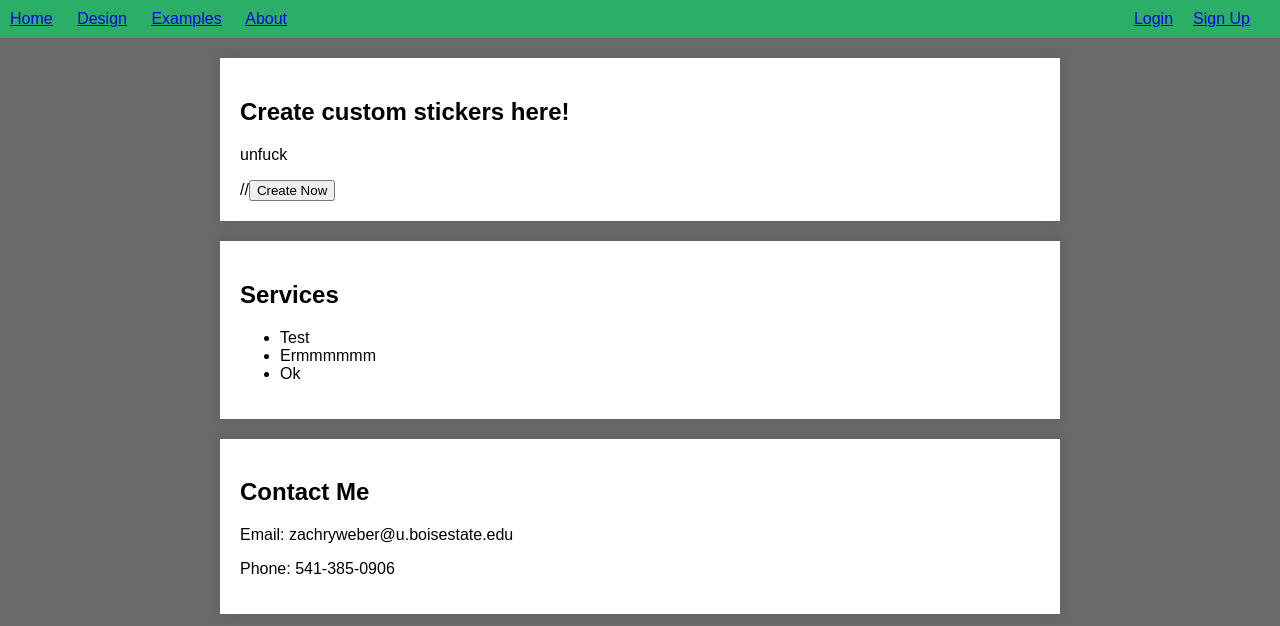
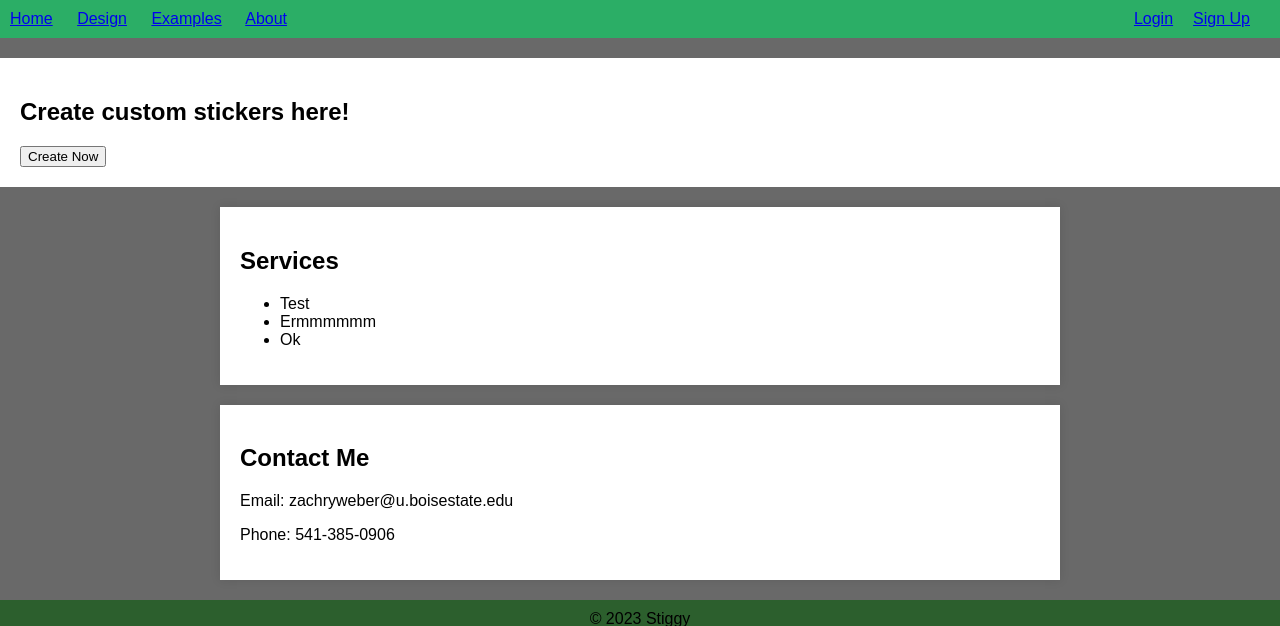
Before and after one commit to zachry-weber/CS-408-Website, a PHP site: page / in a window 1280 px wide. Shown: the part 194-820 px from the top of the page. Run offline with PHP 8.4, Linux system fonts and the light colour scheme.

Commit message:
making create area

```diff
--- a/css/index.css
+++ b/css/index.css
@@ -32,6 +32,13 @@
 	    float: right;
 	}
 
+	.create {
+            text-allign: center;
+            margin: 20px auto;
+            padding: 20px;
+            background-color: #fff;
+	}
+
         section {
             max-width: 800px;
             margin: 20px auto;
--- a/index.php
+++ b/index.php
@@ -20,11 +20,10 @@
         <a href="/pages/signup" class="split">Sign Up</a>
 	<a href="/pages/login.php" class="split">Login</a>
     </div>
-    <section>
+    <div class="create">
         <h2>Create custom stickers here!</h2>
-        <p> unfuck </p>
-        //<input type="button" value="Create Now" onclick="location='design.php'" />
-    </section>
+        <input type="button" value="Create Now" onclick="location='/pages/design.php'" />
+    </div>
     <section>
         <h2>Services</h2>
         <ul>
```
